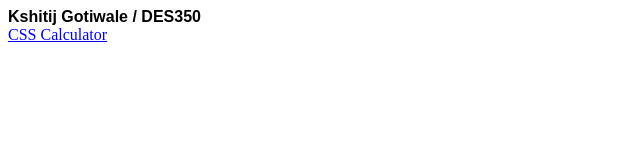
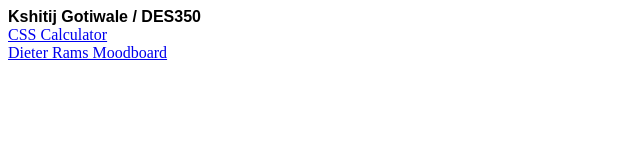
Before and after one commit to kgotiwale/KshitijGoti, a plain HTML site: page Index.html in a window 1280 px wide. Shown: the whole page, without its empty margins (0-640 px from the left). Drawn offline with Linux system fonts and the light colour scheme.

Commit message:
Update Index.html

```diff
--- a/Index.html
+++ b/Index.html
@@ -17,5 +17,7 @@
 	<br>
 	<a href="calculator.html" target="_self">CSS Calculator</a>
 	<br>
+	<a href="Dieter Rams Moodboard-01.png" target="_self">Dieter Rams Moodboard</a>
+	<br>
 </body>
 </html>
```
